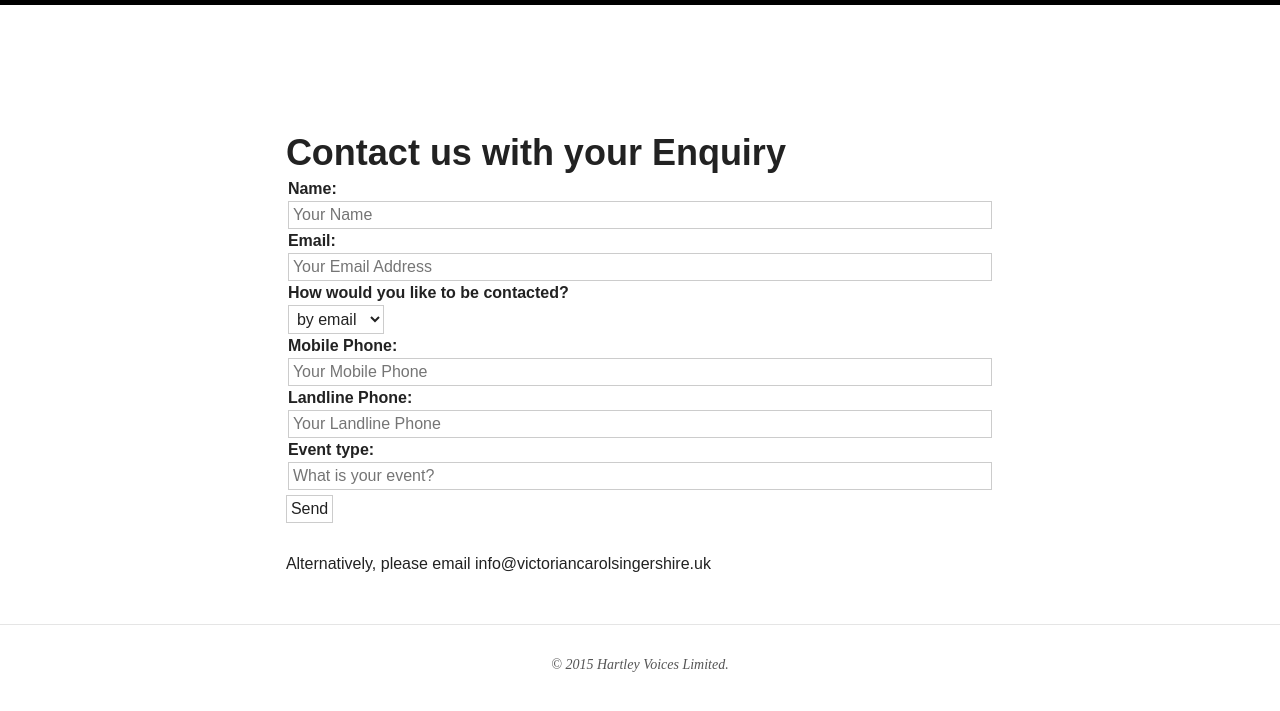
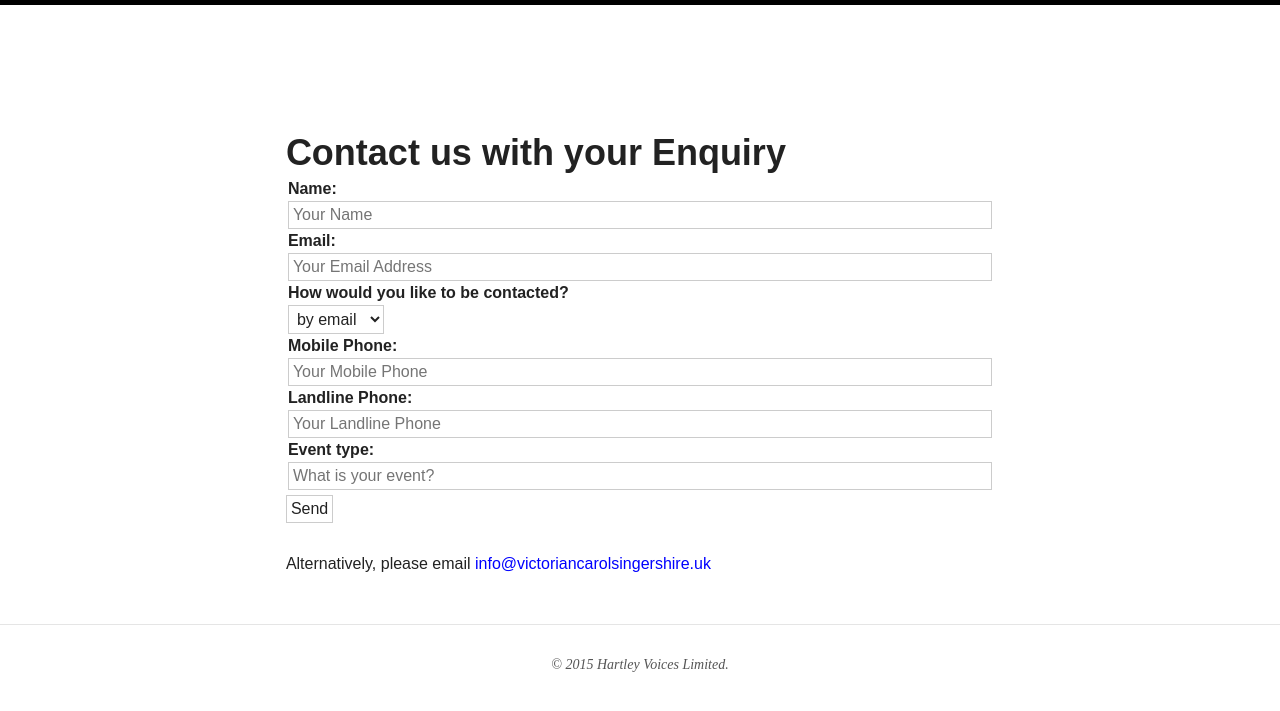
Before and after one commit to hartleyvoices/victoriancarolsingershireuk, a Jekyll site: the page built from contact/index.html, in a window 1280 px wide. Shown: the top 711 px of the page. Built offline with Jekyll 4.4.1, drawn with Linux system fonts in a browser that asks for light colours; nearby versions of some CDN libraries.

```diff
--- a/contact/index.html
+++ b/contact/index.html
@@ -3,14 +3,6 @@ layout: page
 title: Contact us with your Enquiry
 excerpt: "Contact us to enquire about our victorian carol singers for hire."
 ---
-
-<!--form action="//formspree.io/hywel.llewellyn@gmail.com" method="POST">
- <input type="hidden" name="_next" value="{{ site.url }}/thankyou/index.md"/-->
-
-
-
- <!--victoriancarolsingershire form action="https://getsimpleform.com/messages?form_api_token=8119ca59789662512504ab3bdffb630b" method="post"-->
-<!--contact@hartleyvoices.com><form action="https://getsimpleform.com/messages?form_api_token=4e5731fdbfb284935798479a2c00abd5" method="post"-->
 <form action="https://hartleyvoices.com/contactForm.php" method="post">
 <input type='hidden' name='redirect_to' value="{{ site.url }}/thankyou/" />
 <input type='hidden' name='referrer' value="{{ site.url }}">
@@ -19,27 +11,22 @@ excerpt: "Contact us to enquire about our victorian carol singers for hire."
 <fieldset>
 <label for="name">Name:</label>
  <input type='text' name='name' placeholder = "Your Name" required/>
-
 <label for="email">Email:</label>
  <input type='email' name='_replyto' placeholder = "Your Email Address" required/>
-
 <label for="conactmethod">How would you like to be contacted?</label>
   <select name="conactmethod">
   <option value="email" >by email</option>
   <option value="phone" >by phone</option>
   </select>
-
 <label for="mobile">Mobile Phone:</label>
  <input type='tel' name='mobile' placeholder = "Your Mobile Phone" pattern = '^\s*\(?(020[7,8]{1}\)?[ ]?[1-9]{1}[0-9{2}[ ]?[0-9]{4})|(0[1-8]{1}[0-9]{3}\)?[ ]?[1-9]{1}[0-9]{2}[ ]?[0-9]{3})\s*$' />
-
 <label for="landline">Landline Phone:</label>
  <input type='tel' name='landline' placeholder = "Your Landline Phone" pattern = '^\s*\(?(020[7,8]{1}\)?[ ]?[1-9]{1}[0-9{2}[ ]?[0-9]{4})|(0[1-8]{1}[0-9]{3}\)?[ ]?[1-9]{1}[0-9]{2}[ ]?[0-9]{3})\s*$'/>
-
 <label for="eventtype">Event type:</label>
  <input type='text' name='eventtype' placeholder = "What is your event?"/>
 </fieldset>
 <input type="submit" value="Send">
 </form>
-
-<BR>
-Alternatively, please email {{ site.owner.email }}
+<br>
+Alternatively, please email
+<a href="mailto:{{ site.owner.email }}?Subject=Victorian%20Carol%20Singers%20Hire%20Enquiry" target="_top">{{ site.owner.email }}</a>
```
Lines whose indentation alone changed are shown as unchanged.
